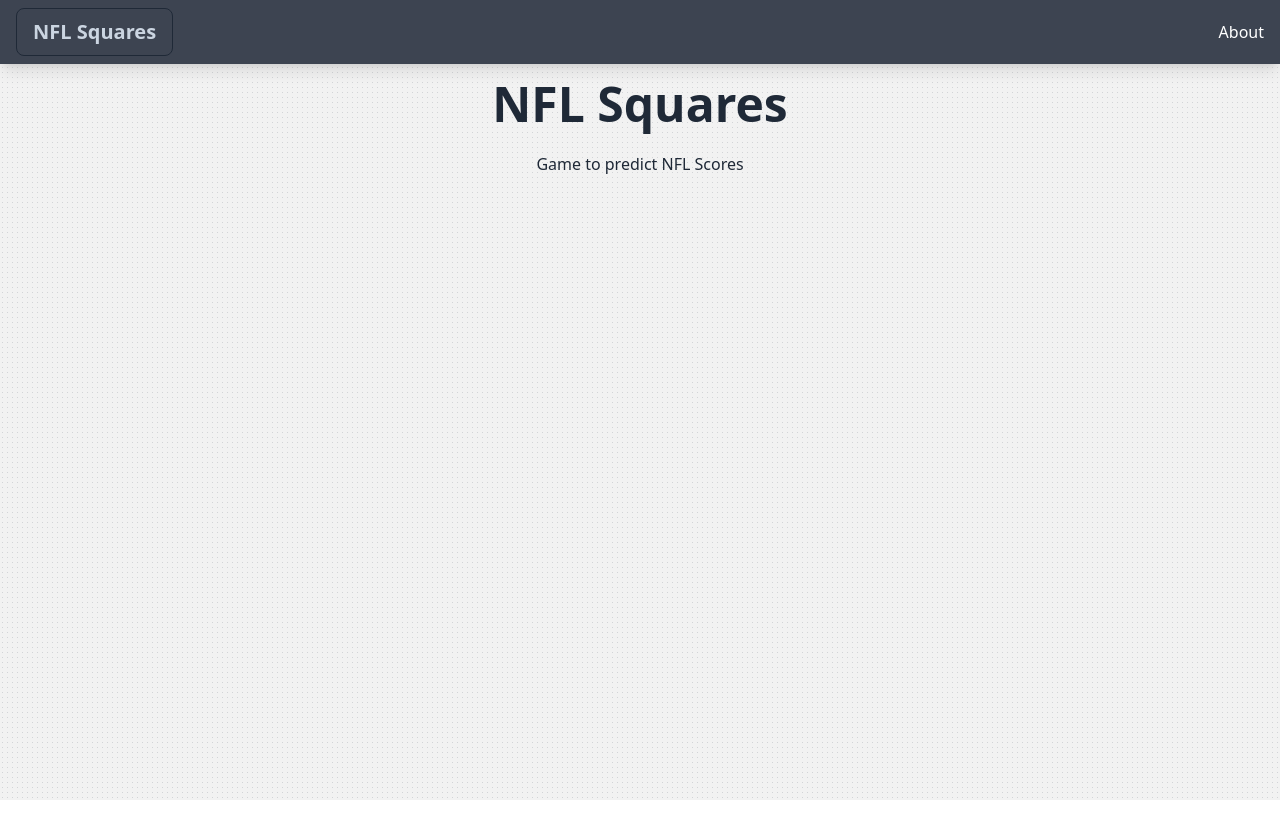
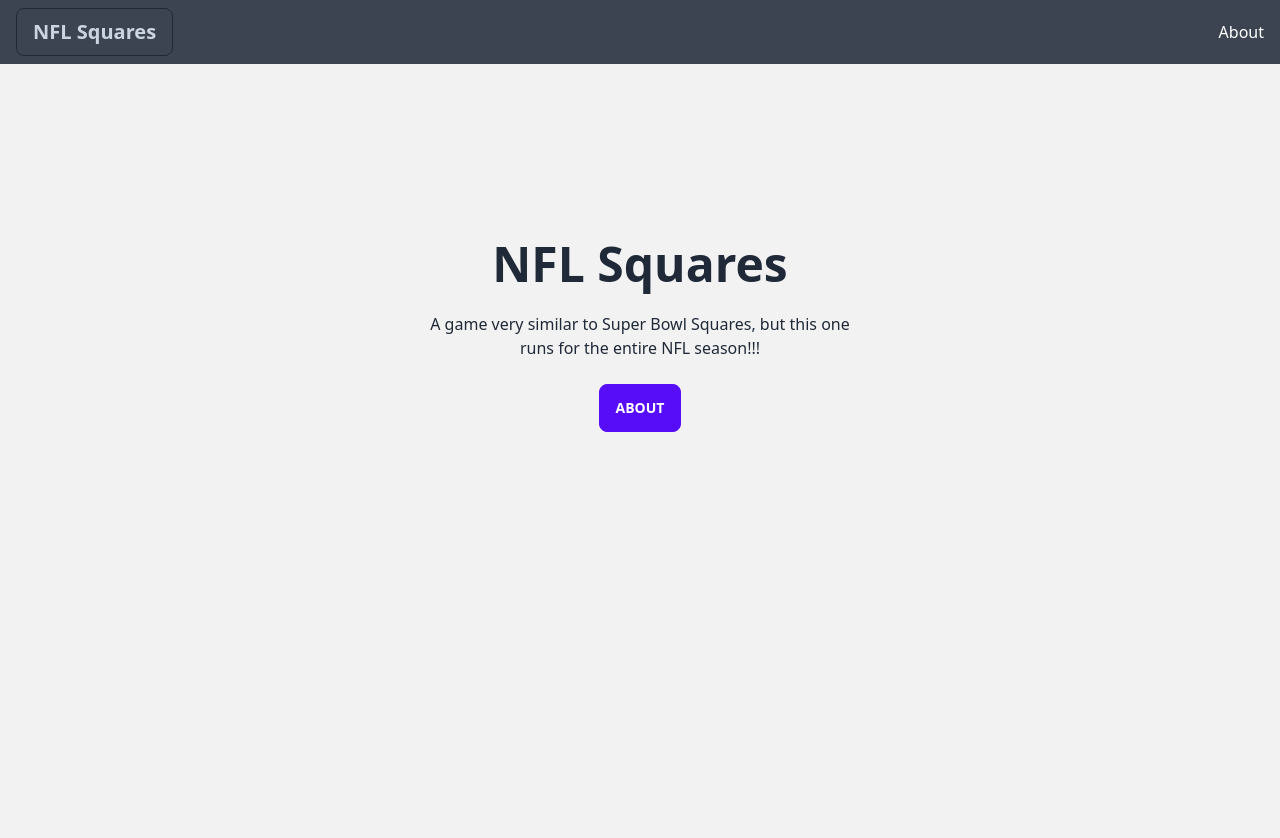
Before and after one commit to SeanPlusPlus/nfl-squares, a Next.js app: page / in a window 1280 px wide. Shown: the top 838 px of the page. Before the commit the page ends 800 px from the top, so only its background shows below. Built offline with nearby package versions, Linux system fonts and the light colour scheme.

Commit message:
main: hero

```diff
--- a/components/home.js
+++ b/components/home.js
@@ -1,12 +1,13 @@
 const Home = () => {
   return (
-    <div className="hero">
-      <div className="hero-content text-center">
+    <div className="hero bg-base-200 min-h-screen">
+      <div className="hero-content text-center mb-64">
         <div className="max-w-md">
           <h1 className="text-5xl font-bold">NFL Squares</h1>
           <p className="py-6">
-            Game to predict NFL Scores
+            A game very similar to Super Bowl Squares, but this one runs for the entire NFL season!!!
           </p>
+          <button className="btn btn-primary">About</button>
         </div>
       </div>
     </div>
--- a/pages/index.js
+++ b/pages/index.js
@@ -5,7 +5,7 @@
 
 export default function App() {
   return (
-    <div className="min-h-screen grid-bg">
+    <div className="grid-bg">
       <Header />
       <Nav />
       <Home />
```
